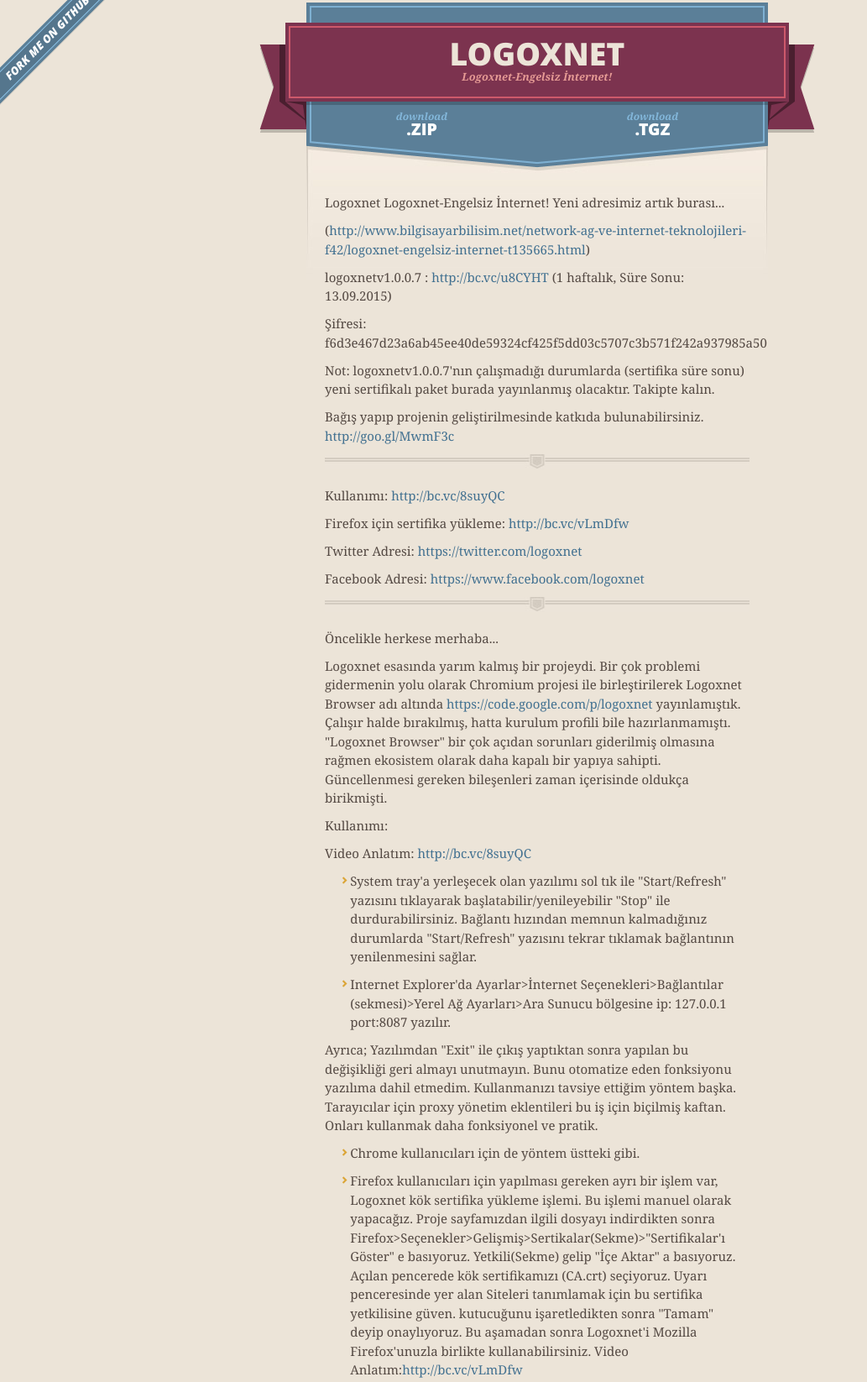
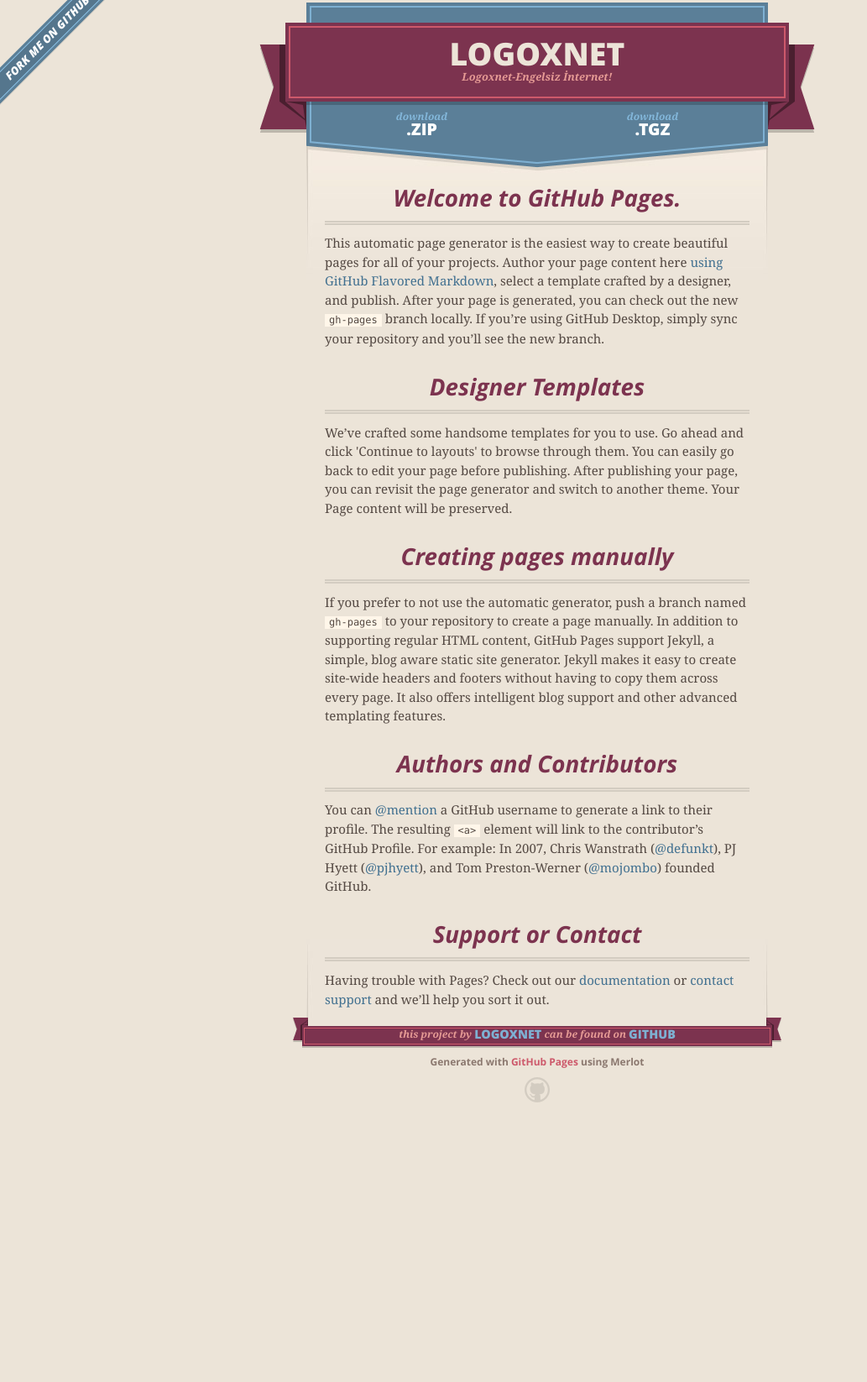
Before and after one commit to EymenBerke/logoxnet, a plain HTML site: page index.html in a window 1280 px wide. Shown: the part 11-1657 px from the top of the page at 84% size, without its empty margins (0-1033 px from the left). After the commit the page ends 1364 px from the top, so only its background shows below. Drawn offline with nearby package versions, Linux system fonts and the light colour scheme.

Commit message:
Create gh-pages branch via GitHub

```diff
--- a/index.html
+++ b/index.html
@@ -46,62 +46,30 @@
 
 
       <section id="main_content">
-        <p>Logoxnet
-Logoxnet-Engelsiz İnternet! Yeni adresimiz artık burası...</p>
+        <h3>
+<a id="welcome-to-github-pages" class="anchor" href="#welcome-to-github-pages" aria-hidden="true"><span class="octicon octicon-link"></span></a>Welcome to GitHub Pages.</h3>
 
-<p>(<a href="http://www.bilgisayarbilisim.net/network-ag-ve-internet-teknolojileri-f42/logoxnet-engelsiz-internet-t135665.html">http://www.bilgisayarbilisim.net/network-ag-ve-internet-teknolojileri-f42/logoxnet-engelsiz-internet-t135665.html</a>)</p>
+<p>This automatic page generator is the easiest way to create beautiful pages for all of your projects. Author your page content here <a href="https://guides.github.com/features/mastering-markdown/">using GitHub Flavored Markdown</a>, select a template crafted by a designer, and publish. After your page is generated, you can check out the new <code>gh-pages</code> branch locally. If you’re using GitHub Desktop, simply sync your repository and you’ll see the new branch.</p>
 
-<p>logoxnetv1.0.0.7 : <a href="http://bc.vc/u8CYHT">http://bc.vc/u8CYHT</a>  (1 haftalık, Süre Sonu: 13.09.2015)</p>
+<h3>
+<a id="designer-templates" class="anchor" href="#designer-templates" aria-hidden="true"><span class="octicon octicon-link"></span></a>Designer Templates</h3>
 
-<p>Şifresi: f6d3e467d23a6ab45ee40de59324cf425f5dd03c5707c3b571f242a937985a50</p>
+<p>We’ve crafted some handsome templates for you to use. Go ahead and click 'Continue to layouts' to browse through them. You can easily go back to edit your page before publishing. After publishing your page, you can revisit the page generator and switch to another theme. Your Page content will be preserved.</p>
 
-<p>Not: logoxnetv1.0.0.7'nın çalışmadığı durumlarda (sertifika süre sonu) yeni sertifikalı paket burada yayınlanmış olacaktır. Takipte kalın.</p>
+<h3>
+<a id="creating-pages-manually" class="anchor" href="#creating-pages-manually" aria-hidden="true"><span class="octicon octicon-link"></span></a>Creating pages manually</h3>
 
-<p>Bağış yapıp projenin geliştirilmesinde katkıda bulunabilirsiniz. <a href="http://goo.gl/MwmF3c">http://goo.gl/MwmF3c</a></p>
+<p>If you prefer to not use the automatic generator, push a branch named <code>gh-pages</code> to your repository to create a page manually. In addition to supporting regular HTML content, GitHub Pages support Jekyll, a simple, blog aware static site generator. Jekyll makes it easy to create site-wide headers and footers without having to copy them across every page. It also offers intelligent blog support and other advanced templating features.</p>
 
-<hr>
+<h3>
+<a id="authors-and-contributors" class="anchor" href="#authors-and-contributors" aria-hidden="true"><span class="octicon octicon-link"></span></a>Authors and Contributors</h3>
 
-<p>Kullanımı: <a href="http://bc.vc/8suyQC">http://bc.vc/8suyQC</a></p>
+<p>You can <a href="https://github.com/blog/821" class="user-mention">@mention</a> a GitHub username to generate a link to their profile. The resulting <code>&lt;a&gt;</code> element will link to the contributor’s GitHub Profile. For example: In 2007, Chris Wanstrath (<a href="https://github.com/defunkt" class="user-mention">@defunkt</a>), PJ Hyett (<a href="https://github.com/pjhyett" class="user-mention">@pjhyett</a>), and Tom Preston-Werner (<a href="https://github.com/mojombo" class="user-mention">@mojombo</a>) founded GitHub.</p>
 
-<p>Firefox için sertifika yükleme: <a href="http://bc.vc/vLmDfw">http://bc.vc/vLmDfw</a></p>
+<h3>
+<a id="support-or-contact" class="anchor" href="#support-or-contact" aria-hidden="true"><span class="octicon octicon-link"></span></a>Support or Contact</h3>
 
-<p>Twitter Adresi: <a href="https://twitter.com/logoxnet">https://twitter.com/logoxnet</a></p>
-
-<p>Facebook Adresi: <a href="https://www.facebook.com/logoxnet">https://www.facebook.com/logoxnet</a></p>
-
-<hr>
-
-<p>Öncelikle herkese merhaba... </p>
-
-<p>Logoxnet esasında yarım kalmış bir projeydi. Bir çok problemi gidermenin yolu olarak Chromium projesi ile birleştirilerek Logoxnet Browser adı altında <a href="https://code.google.com/p/logoxnet">https://code.google.com/p/logoxnet</a> yayınlamıştık. Çalışır halde bırakılmış, hatta kurulum profili bile hazırlanmamıştı. "Logoxnet Browser" bir çok açıdan sorunları giderilmiş olmasına rağmen ekosistem olarak daha kapalı bir yapıya sahipti. Güncellenmesi gereken bileşenleri zaman içerisinde oldukça birikmişti.</p>
-
-<p>Kullanımı:</p>
-
-<p>Video Anlatım: <a href="http://bc.vc/8suyQC">http://bc.vc/8suyQC</a></p>
-
-<ul>
-<li><p>System tray'a yerleşecek olan yazılımı sol tık ile "Start/Refresh" yazısını tıklayarak başlatabilir/yenileyebilir "Stop" ile durdurabilirsiniz. Bağlantı hızından memnun kalmadığınız durumlarda "Start/Refresh" yazısını tekrar tıklamak bağlantının yenilenmesini sağlar.</p></li>
-<li><p>Internet Explorer'da Ayarlar&gt;İnternet Seçenekleri&gt;Bağlantılar (sekmesi)&gt;Yerel Ağ Ayarları&gt;Ara Sunucu bölgesine ip: 127.0.0.1 port:8087 yazılır.</p></li>
-</ul>
-
-<p>Ayrıca;
-Yazılımdan "Exit" ile çıkış yaptıktan sonra yapılan bu değişikliği geri almayı unutmayın. Bunu otomatize eden fonksiyonu yazılıma dahil etmedim. Kullanmanızı tavsiye ettiğim yöntem başka. Tarayıcılar için proxy yönetim eklentileri bu iş için biçilmiş kaftan. Onları kullanmak daha fonksiyonel ve pratik.</p>
-
-<ul>
-<li><p>Chrome kullanıcıları için de yöntem üstteki gibi.</p></li>
-<li><p>Firefox kullanıcıları için yapılması gereken ayrı bir işlem var, Logoxnet kök sertifika yükleme işlemi. Bu işlemi manuel olarak yapacağız. Proje sayfamızdan ilgili dosyayı indirdikten sonra Firefox&gt;Seçenekler&gt;Gelişmiş&gt;Sertikalar(Sekme)&gt;"Sertifikalar'ı Göster" e basıyoruz.
-Yetkili(Sekme) gelip "İçe Aktar" a basıyoruz. Açılan pencerede kök sertifikamızı (CA.crt) seçiyoruz.
-Uyarı penceresinde yer alan Siteleri tanımlamak için bu sertifika yetkilisine güven. kutucuğunu işaretledikten sonra "Tamam" deyip onaylıyoruz. Bu aşamadan sonra Logoxnet'i Mozilla Firefox'unuzla birlikte kullanabilirsiniz.
-Video Anlatım:<a href="http://bc.vc/vLmDfw">http://bc.vc/vLmDfw</a></p></li>
-<li><p>Erişim problemlerine karşı kök sertifikalar belirli periyotlarda güncellenecektir. Logoxnet'in çalışılabilirliği büyük ölçüde bu kök sertifikasına bağlı. Kök sertifikası Logoxnet yazılımının içinde internet explorer'a (aslında sisteme) otomatik olarak yüklenmektedir. Mozilla Firefox ise kendi kök sertifikalarını kendi yönetmektedir. Logoxnet yazılım olarak güncel olsa dahi bu kök sertifikasının güncelleştirilmiş haline ihtiyaç var. Paket olarak Logoxnet'i tekrar indirmek durumunda kalabilirsiniz. (Mozilla Firefox kullanıcıları da Logoxnet ile birlikte harici kök sertifikasını tekrar indirip yüklemeliler.)</p></li>
-<li><p>İçerisinde zararlı, bulaşan, bilgi sızdıran bir bileşen yoktur. İnternet trafiğini çok iyi analiz eden yazılımlarla göz atabilirsiniz. Avast "false positive" uyarı verip yazılımın çalışmasını engellemekte. Avast'ı kapatıp yazılımı çalıştırabilirsiniz.</p></li>
-<li><p>XP kullanıyorsanız, TCP/IP eş zamanlı bağlantı sayınızı 10'dan 255'e yükseltmeniz (<a href="http://support.microsoft.com/kb/926646">http://support.microsoft.com/kb/926646</a>)  performansınıza artı katkı sağlayacaktır. Basit bir araç isterseniz, buradan.</p></li>
-<li><p>Eski projemiz "Logoxnet Browser" ile aynı dizinde çalıştırmak hatalara sebep verebilmekte. Aynı port kullanıldığı için aynı anda da iki yazılımı çalıştırmayın!</p></li>
-<li><p>Sonuçta bu bir aracı yazılım olduğu için bankacılık, e-devlet vb gibi yüksek güvenlik gerektiren yerler için kullanmanız önerilmez.</p></li>
-<li><p>Ayrıca belirtmekte fayda var, kurumunuzun güvenlik kapsamında kullandığı profili aşmak sizin sorumluluğunuz altındadır.</p></li>
-<li><p>Önümüzdeki zaman zarfında her zaman olduğu gibi BugFix'ler gelecektir.</p></li>
-<li><p>Aklıma geldikçe ve sizlerin geri dönüşleri sayesinde buraya ekleyeceklerim olacaktır. Arada bu iletiyi okumanız nelerin değiştiği konusunda size yardımcı olabilir.</p></li>
-</ul>
+<p>Having trouble with Pages? Check out our <a href="https://help.github.com/pages">documentation</a> or <a href="https://github.com/contact">contact support</a> and we’ll help you sort it out.</p>
       </section>
 
       <footer>
```
Also changed, not shown: params.json (+1 -1 lines).
